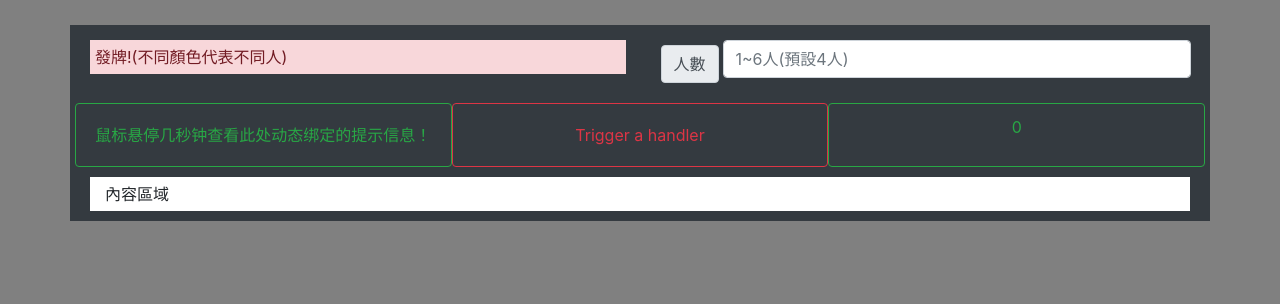
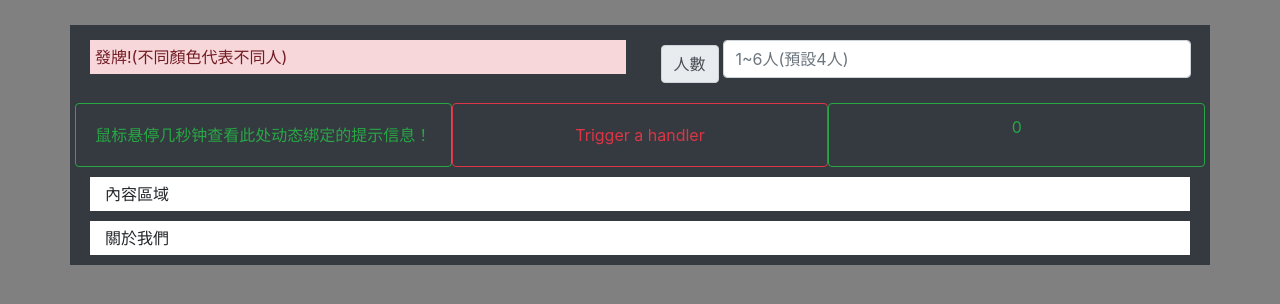
Before and after one commit to w0955524096/Poker_Project, a plain HTML site: page h1.html in a window 1280 px wide. Drawn offline with nearby package versions, Linux system fonts and the light colour scheme.

Commit message:
feat(footer) 新增一個關於我們footer

```diff
--- a/h1.html
+++ b/h1.html
@@ -95,12 +95,20 @@
         </div>
 
         <!--置底footer-->
-        <footer class="navbar-fixed-bottom">
+        <footer class="navbar-fixed-bottom" id="ad">
                <div class="container">
                  內容區域
                </div>
              </footer>
+
+        <!--關於我們footer-->
+        <footer class="navbar-fixed-bottom" id="aboutus">
+            <div class="container">
+              關於我們
+            </div>
+          </footer>
     </div>
+
 
 
 
```
